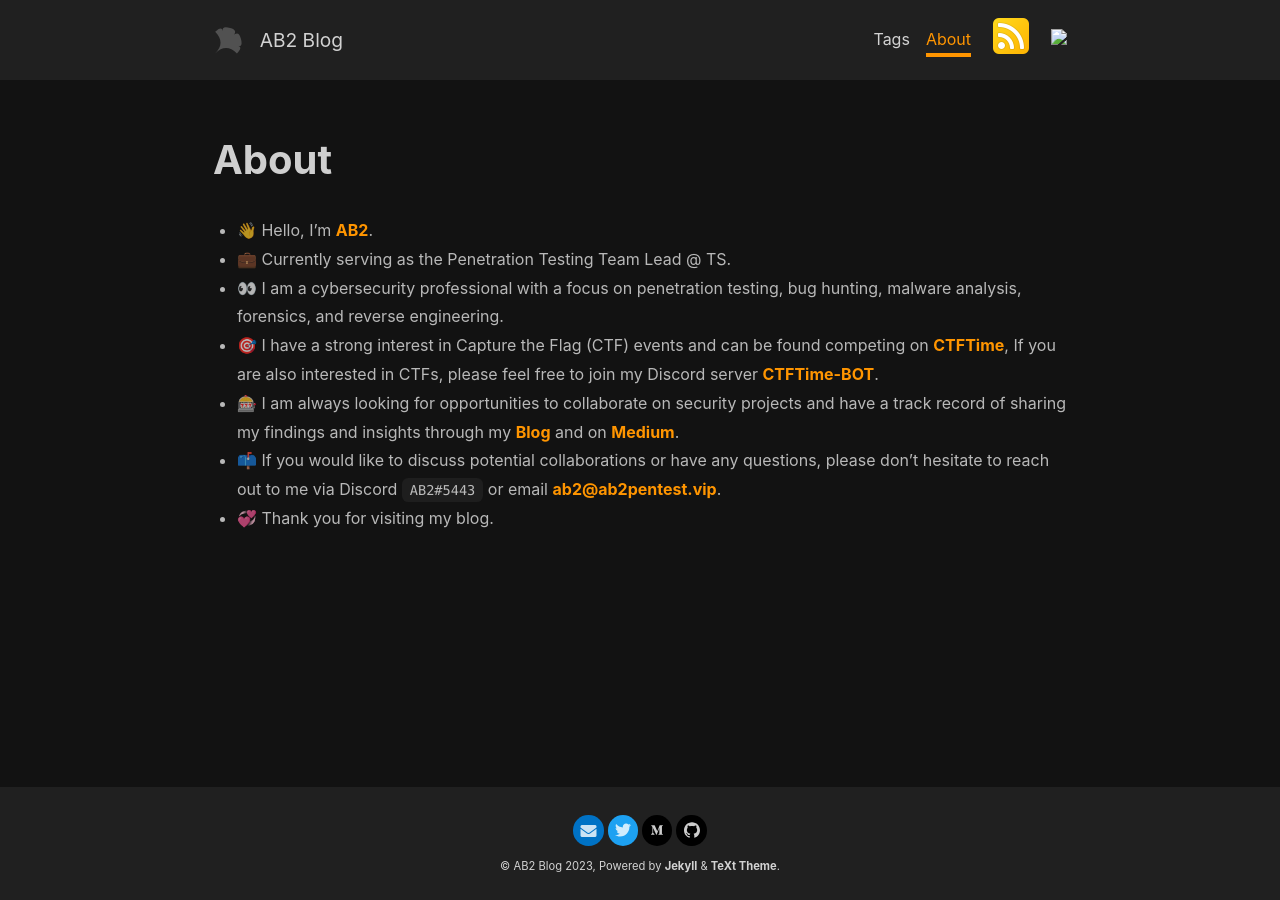
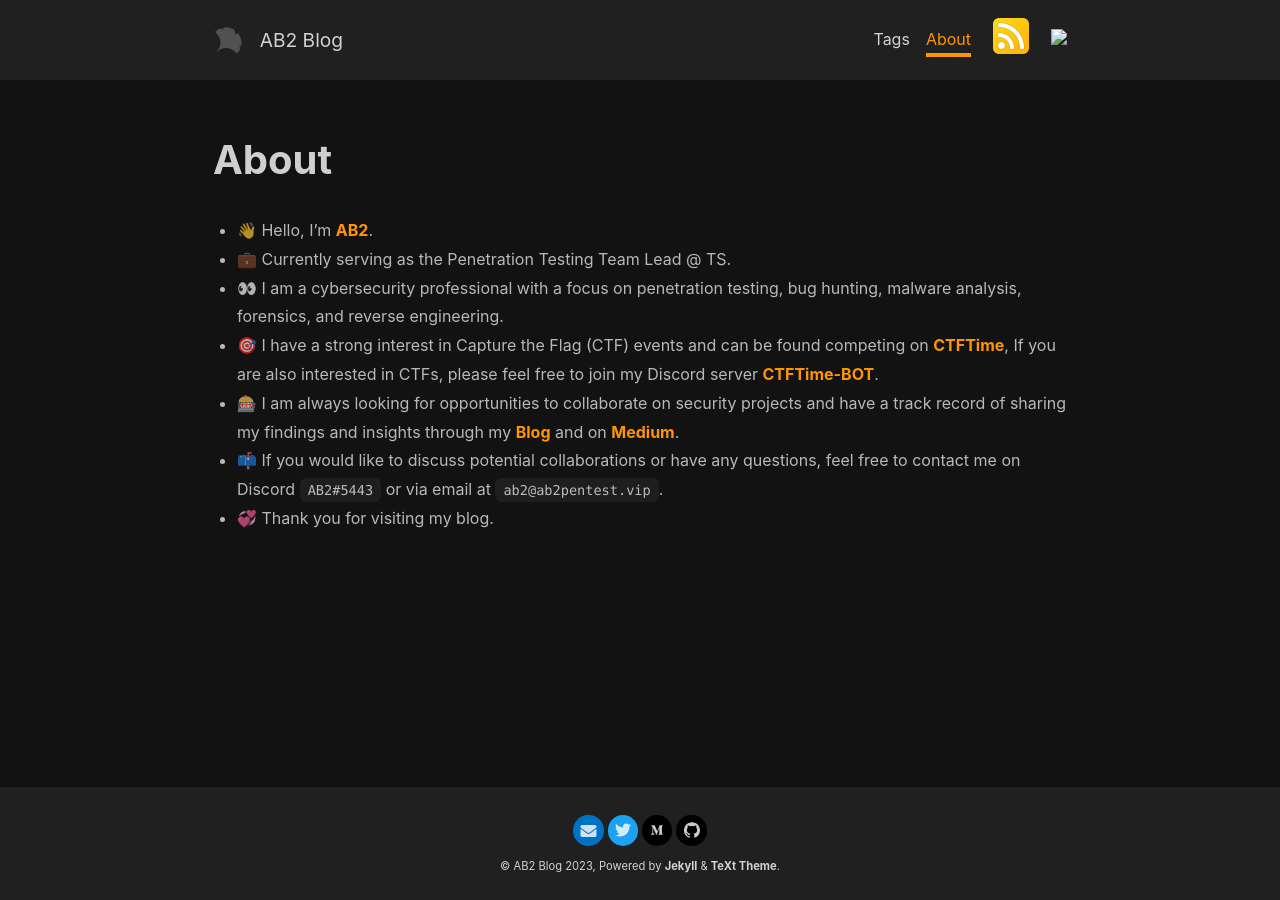
Before and after one commit to ab2pentest/ab2.github.io, a Jekyll site: the page built from about.md, in a window 1280 px wide. Built offline with Jekyll 4.4.1, drawn with Linux system fonts in a browser that asks for light colours; nearby versions of some CDN libraries.

Commit message:
Update about.md

```diff
--- a/about.md
+++ b/about.md
@@ -13,5 +13,5 @@ key: page-about
 - 👀 I am a cybersecurity professional with a focus on penetration testing, bug hunting, malware analysis, forensics, and reverse engineering.
 - 🎯 I have a strong interest in Capture the Flag (CTF) events and can be found competing on [CTFTime](https://ctftime.org/user/110409), If you are also interested in CTFs, please feel free to join my Discord server [CTFTime-BOT](https://discord.gg/MW9cWMuw63).
 - 🎰 I am always looking for opportunities to collaborate on security projects and have a track record of sharing my findings and insights through my [Blog](https://ab2pentest.vip/) and on [Medium](https://medium.com/@ab2pentest).
-- 📫 If you would like to discuss potential collaborations or have any questions, please don't hesitate to reach out to me via Discord `AB2#5443` or email [ab2@ab2pentest.vip](ab2@ab2pentest.vip).
+- 📫 If you would like to discuss potential collaborations or have any questions, feel free to contact me on Discord `AB2#5443` or via email at `ab2@ab2pentest.vip`.
 - 💞️ Thank you for visiting my blog.
```
